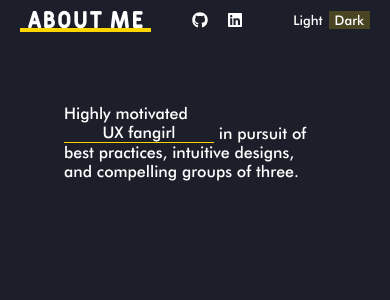
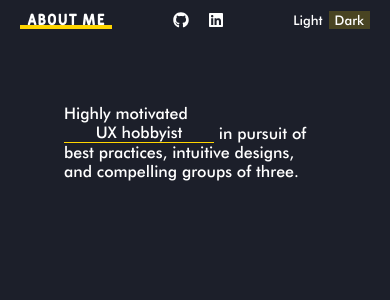
Before and after one commit to mkhbragg/mk-portfolio, a React (Create React App) app: page / in a window 390 px wide. Shown: the top 300 px of the page. Built offline with nearby package versions, Linux system fonts and the light colour scheme.

Commit message:
responsive fix for header

```diff
--- a/src/components/Toolbar/Toolbar.scss
+++ b/src/components/Toolbar/Toolbar.scss
@@ -40,6 +40,12 @@
         .CurrentSpace:hover {
             background-color: rgba($accent-dark, 0.1);
         }
+
+        @include media ("<tablet") {
+            .CurrentSpace {
+                font-size: 1rem;
+            }
+        }
     }
 
     //light theme specific styling
@@ -54,6 +60,12 @@
         .CurrentSpace:hover {
             background-color: rgba($accent-light, 0.1);
         }
+
+        @include media ("<tablet") {
+            .CurrentSpace {
+                font-size: 1rem;
+            }
+        }
     }
 }
 
--- a/src/containers/About/About.tsx
+++ b/src/containers/About/About.tsx
@@ -7,7 +7,7 @@ const about = () => {
     const abilities = [
         { id: 0, label: 'software developer' },
         { id: 1, label: 'researcher' },
-        { id: 2, label: 'UX fangirl' },
+        { id: 2, label: 'UX hobbyist' },
         { id: 3, label: 'tinkerer' },
         { id: 4, label: 'curious mind' },
         { id: 5, label: 'full-stack developer' },
```
